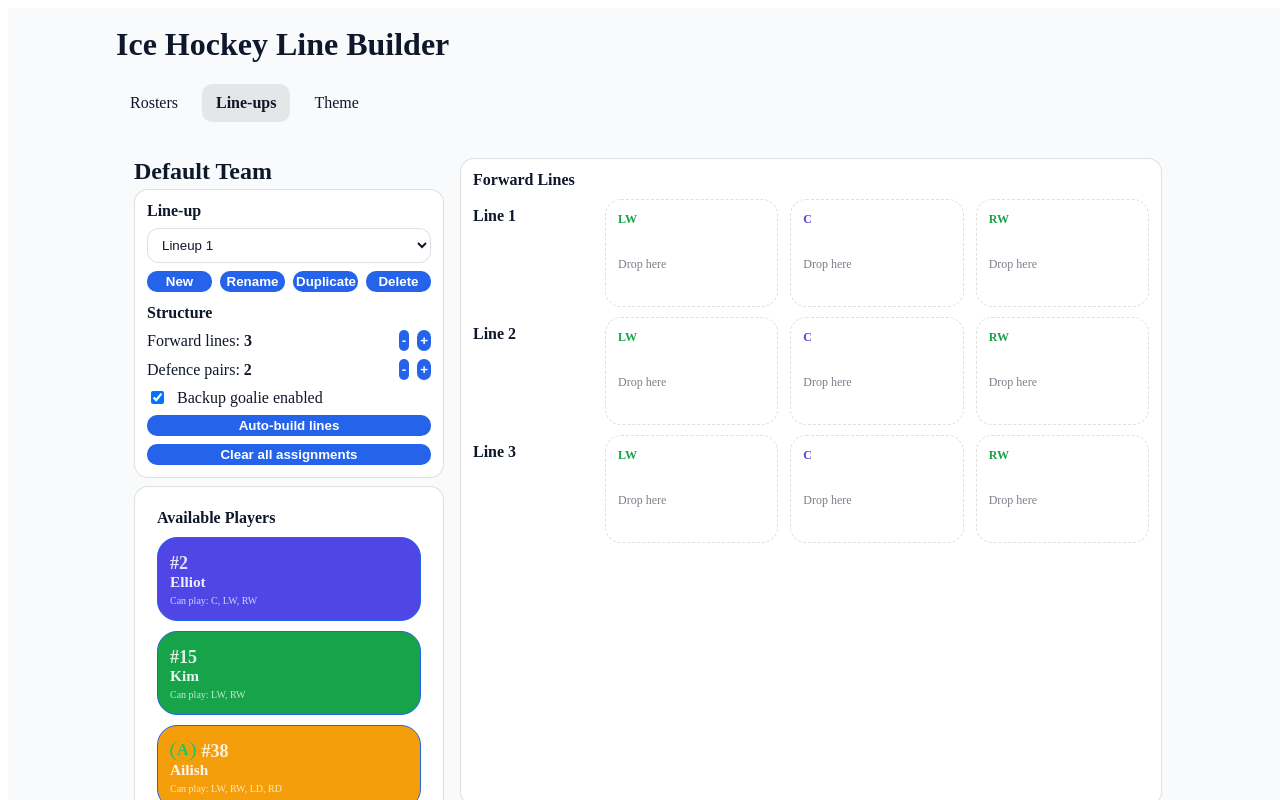
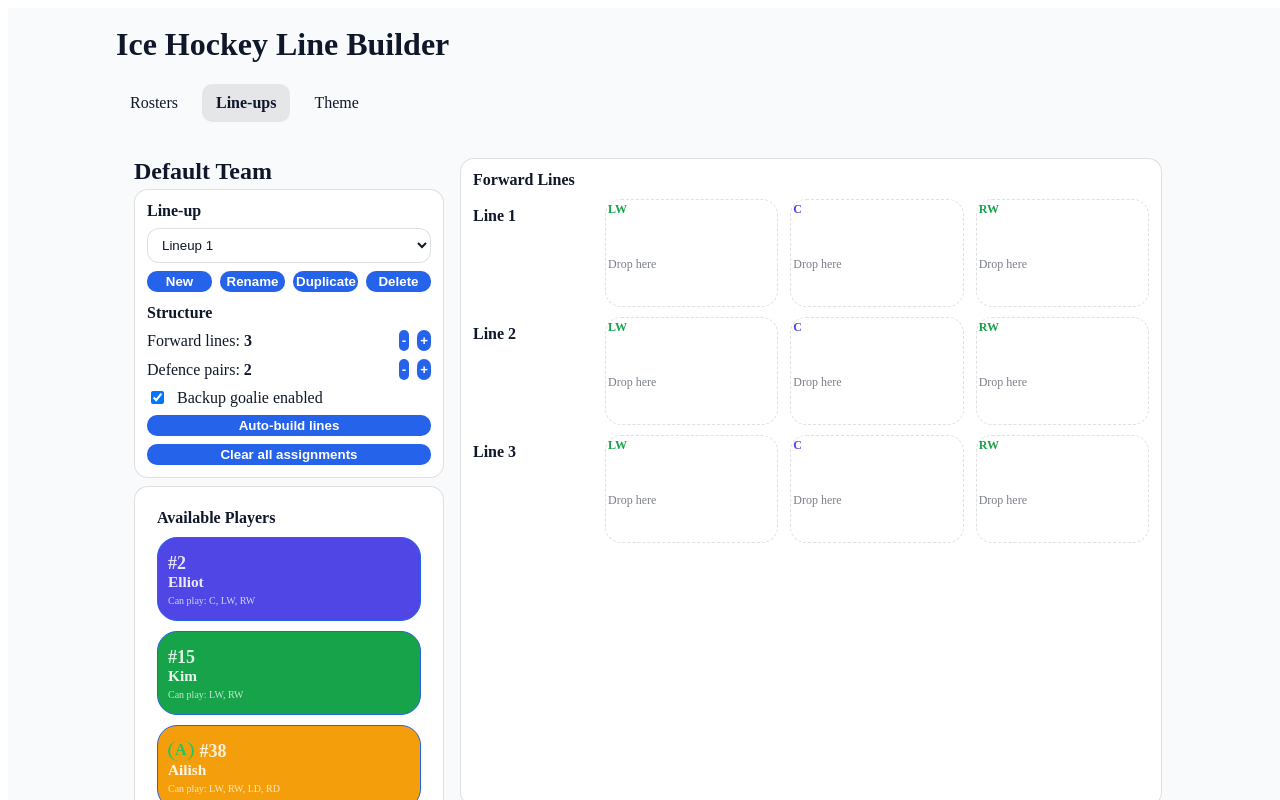
Before and after one commit to Newik83CZ/IceHockeyLineBuilder, a React (Vite) app: page /lineups in a window 1280 px wide. Shown: the top 800 px of the page. Built offline with nearby package versions, Linux system fonts and the light colour scheme.

Commit message:
Fixing number and Leadership in Postions display

```diff
--- a/src/pages/Lineups.jsx
+++ b/src/pages/Lineups.jsx
@@ -112,7 +112,7 @@ function DraggablePlayer({ id, label, sublabel, preferredPosition }) {
     width: "100%",
     minWidth: 0,
     minHeight: 84,
-    padding: "8px 12px",
+    padding: "6px 10px",
     borderRadius: 20,
     //border: `1px solid ${posVar}`,
     border: `1px solid var(--primary)`,
@@ -288,7 +288,7 @@ function DroppableSlot({ id, title, player, children }) {
     <div
       ref={setNodeRef}
       style={{
-        padding: 12,
+        padding: "2px 2px",
         borderRadius: 16,
         border: "1px dashed var(--border)",
         background: isOver ? "rgba(0,0,0,0.06)" : "var(--surface)",
```
